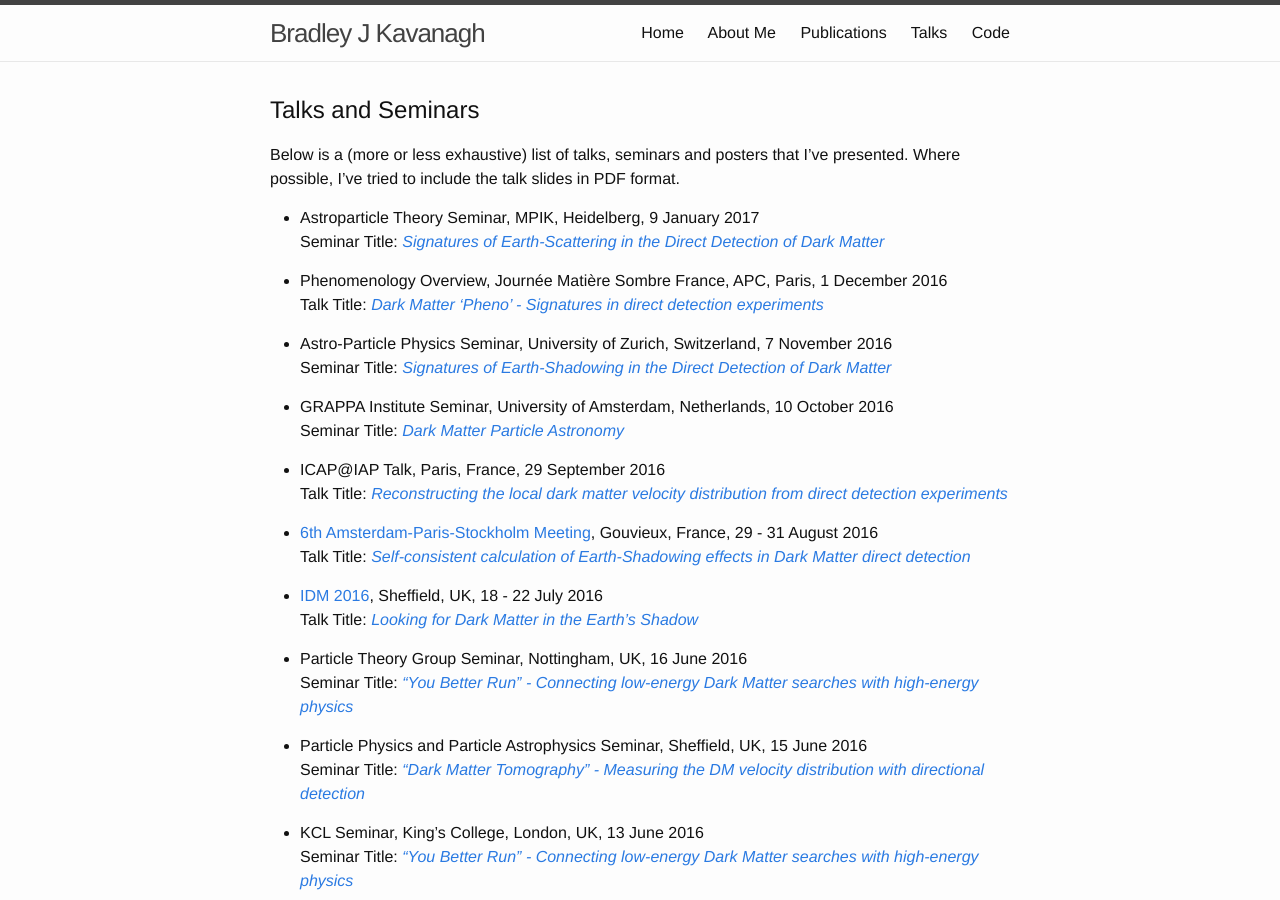
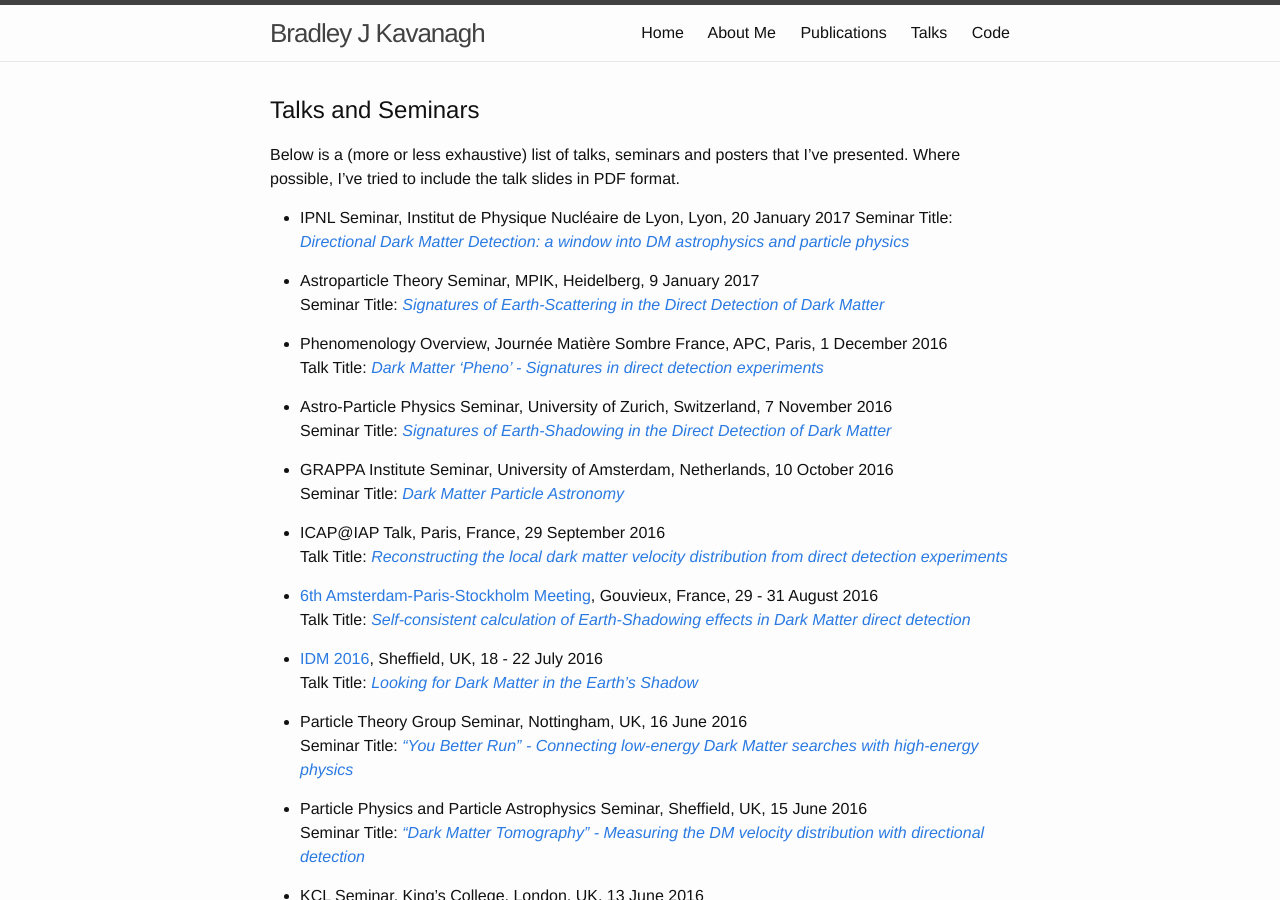
Before and after one commit to bradkav/bradkav.github.io, a Jekyll site: the page built from talks.md, in a window 1280 px wide and 900 px high. Built offline with Jekyll 4.4.1, drawn with Linux system fonts in a browser that asks for light colours.

Commit message:
Added IPNL talk (January 2017)

```diff
--- a/talks.md
+++ b/talks.md
@@ -8,6 +8,9 @@ weight: 4
 ## Talks and Seminars
 
 Below is a (more or less exhaustive) list of talks, seminars and posters that I've presented. Where possible, I've tried to include the talk slides in PDF format.
+
+- IPNL Seminar, Institut de Physique Nucléaire de Lyon, Lyon, 20 January 2017
+Seminar Title: [*Directional Dark Matter Detection: a window into DM astrophysics and particle physics*](/assets/slides/KAVANAGH-IPNL2017.pdf)
 
 - Astroparticle Theory Seminar, MPIK, Heidelberg, 9 January 2017
 Seminar Title: [*Signatures of Earth-Scattering in the Direct Detection of Dark Matter*](/assets/slides/KAVANAGH-Heidelberg2017.pdf)
```
Also changed, not shown: 1 other file.
